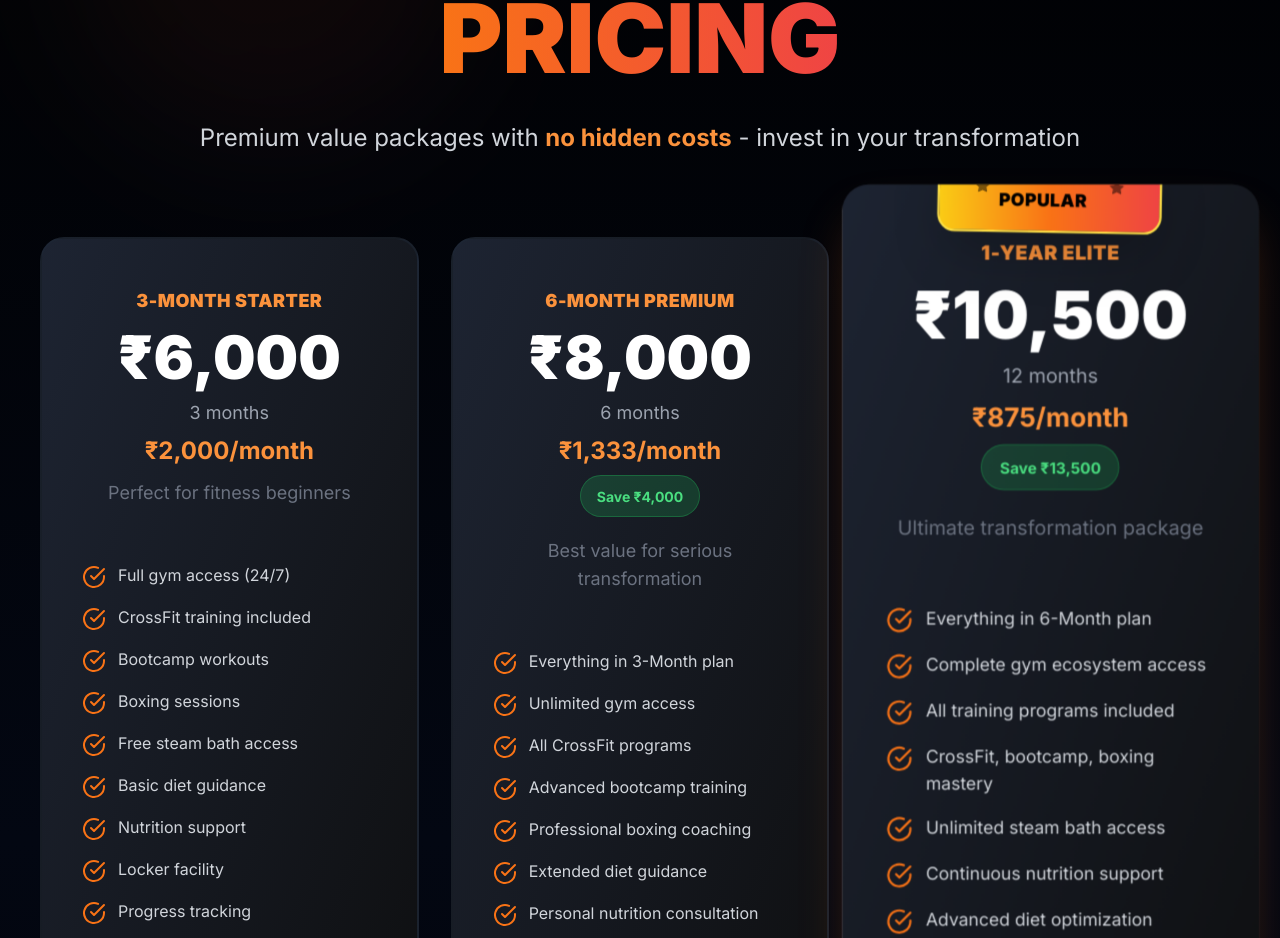
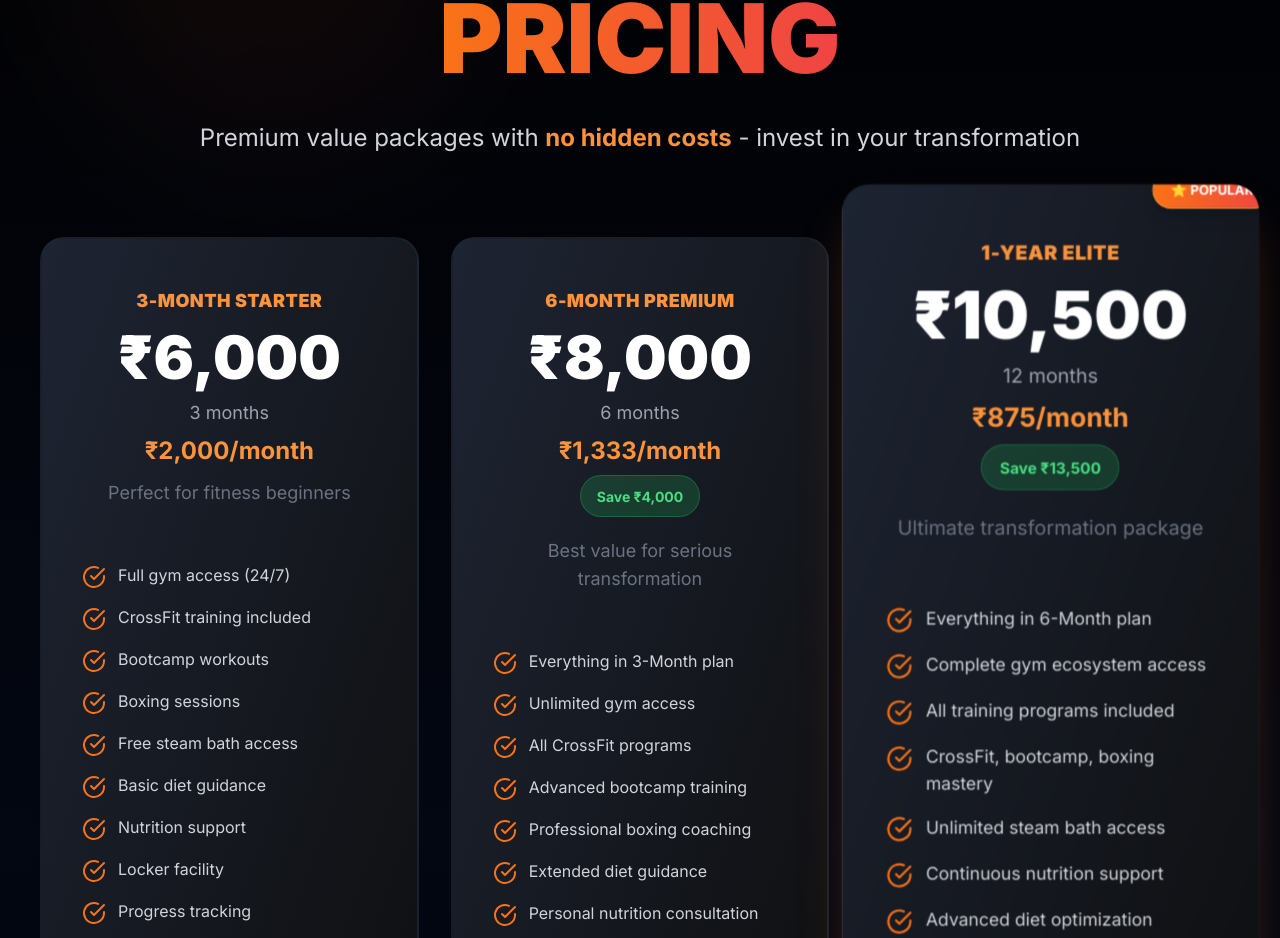
Before and after one commit to Ananddd06/Gym_website_fusion24, a Next.js app: page / in a window 1280 px wide. Shown: the part 7394-8332 px from the top of the page. Built offline with nearby package versions, Linux system fonts and the light colour scheme.

Commit message:
Fix overlapping popular badge with clean corner design

```diff
--- a/app/page.tsx
+++ b/app/page.tsx
@@ -786,16 +786,9 @@ export default function Fusion24Website() {
                 } opacity-0 group-hover:opacity-100 transition-opacity duration-500`}></div>
 
                 {plan.popular && (
-                  <div className="absolute -top-10 left-1/2 transform -translate-x-1/2 z-20">
-                    <div className="relative">
-                      <div className="bg-gradient-to-r from-yellow-400 via-orange-500 to-red-500 text-black px-8 py-4 rounded-2xl font-black shadow-2xl border-2 border-yellow-300 transform rotate-1">
-                        <div className="flex items-center gap-2">
-                          <Star className="h-5 w-5 fill-current animate-pulse" />
-                          <span className="text-sm sm:text-base tracking-wide">MOST POPULAR</span>
-                          <Star className="h-5 w-5 fill-current animate-pulse" />
-                        </div>
-                      </div>
-                      <div className="absolute -top-1 -right-1 w-4 h-4 bg-yellow-400 rounded-full animate-ping"></div>
+                  <div className="absolute -top-3 -right-3 z-20">
+                    <div className="bg-gradient-to-r from-orange-500 to-red-500 text-white px-4 py-2 rounded-full text-xs font-bold shadow-lg border border-orange-400">
+                      ⭐ POPULAR
                     </div>
                   </div>
                 )}
```
